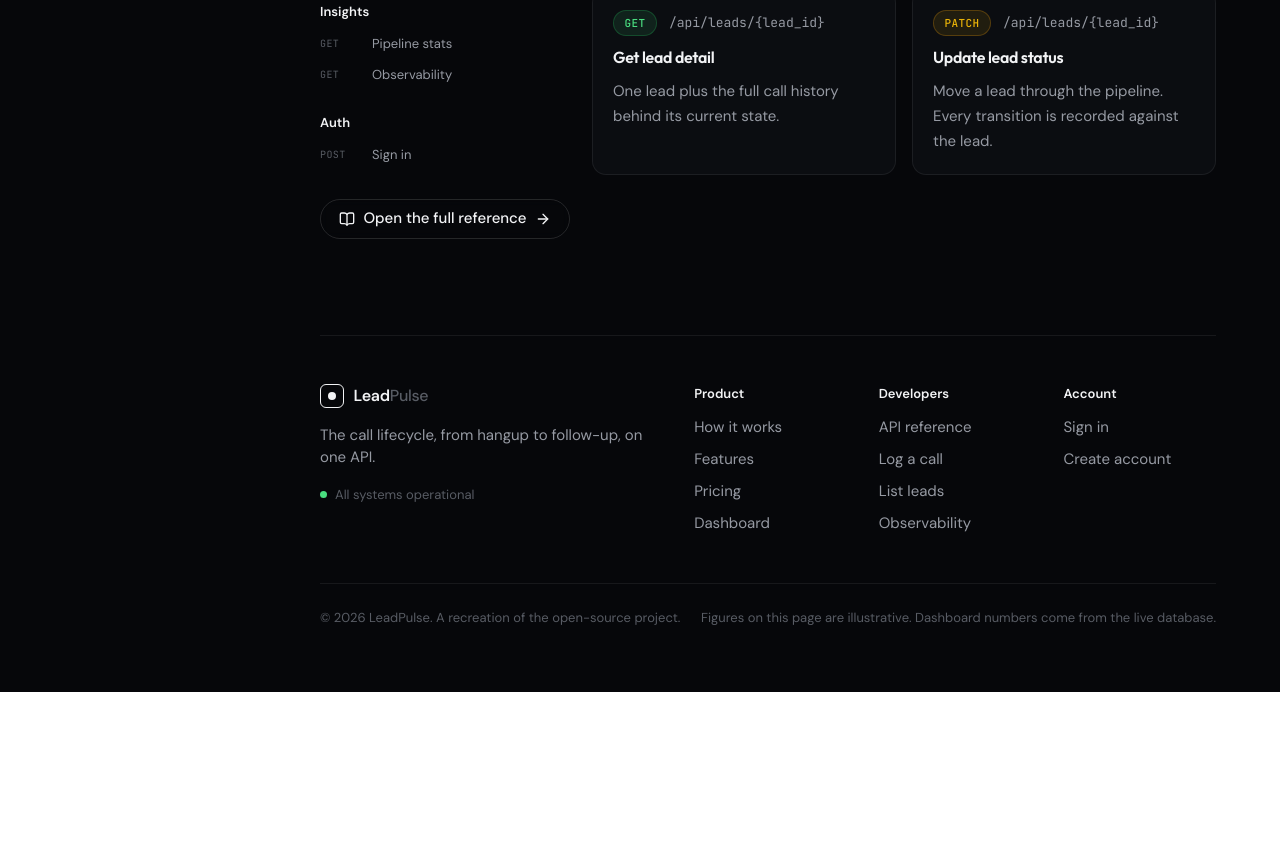
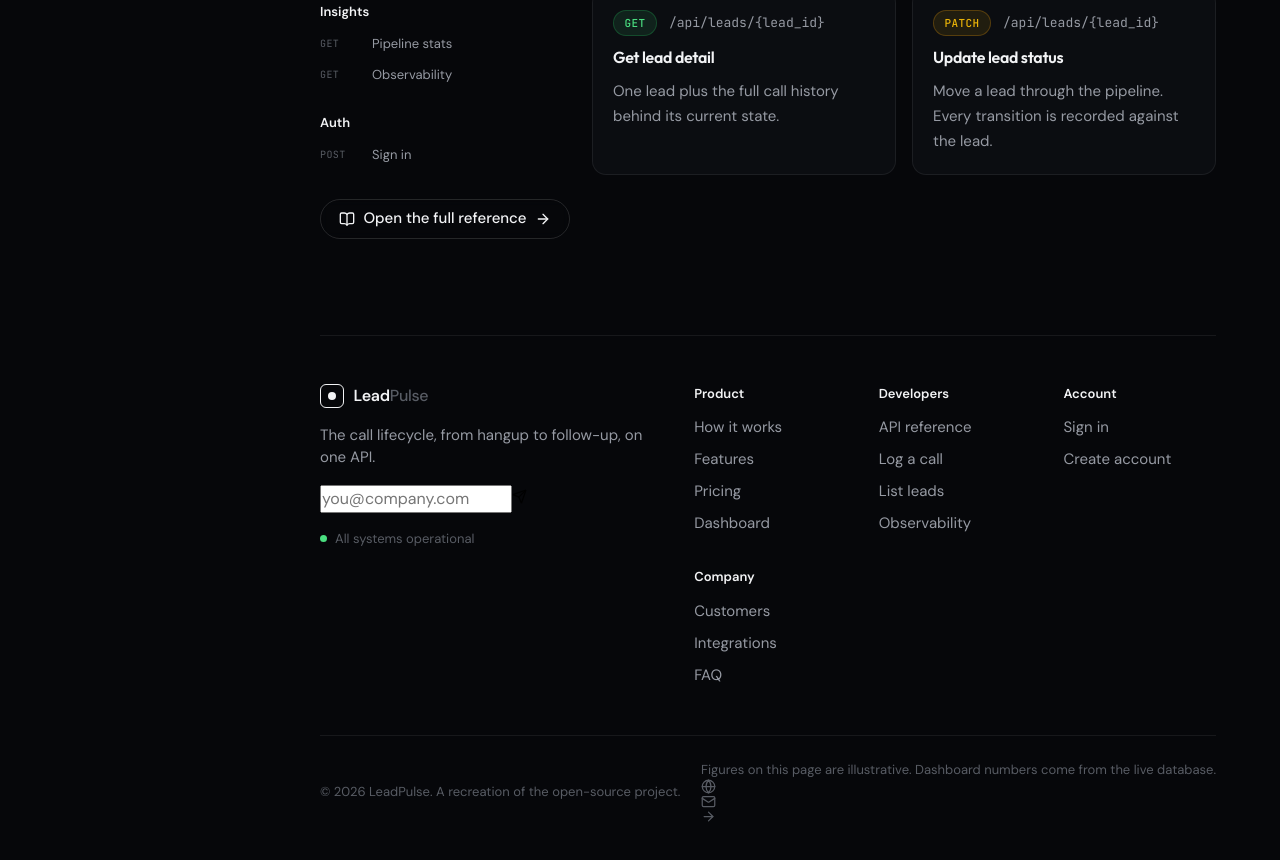
Before and after one commit to Aadi-110i/LeadPulse, a React (Vite) app: page / in a window 1280 px wide. Shown: the part 5920-6780 px from the top of the page. Before the commit the page ends 6612 px from the top, so only its background shows below. Built offline with nearby package versions, Linux system fonts and the light colour scheme.

Commit message:
feat(landing): rebuild the footer with a newsletter and link columns

```diff
--- a/src/pages/Landing/sections/SiteFooter.jsx
+++ b/src/pages/Landing/sections/SiteFooter.jsx
@@ -1,4 +1,5 @@
 import { Link } from 'react-router-dom';
+import { ArrowRight, Globe, Mail, Send } from 'lucide-react';
 import styles from '../Landing.module.css';
 
 const COLUMNS = [
@@ -27,6 +28,14 @@ const COLUMNS = [
       { label: 'Create account', to: '/signup' },
     ],
   },
+  {
+    title: 'Company',
+    links: [
+      { label: 'Customers', href: '#customers' },
+      { label: 'Integrations', href: '#integrations' },
+      { label: 'FAQ', href: '#faq' },
+    ],
+  },
 ];
 
 export default function SiteFooter() {
@@ -45,6 +54,28 @@ export default function SiteFooter() {
           <p className={styles.footerTagline}>
             The call lifecycle, from hangup to follow-up, on one API.
           </p>
+
+          <form
+            className={styles.newsletter}
+            onSubmit={(event) => event.preventDefault()}
+            aria-label="Subscribe to release notes"
+          >
+            <label className="visually-hidden" htmlFor="footer-email">
+              Email address
+            </label>
+            <input
+              id="footer-email"
+              type="email"
+              name="email"
+              className={styles.newsletterInput}
+              placeholder="you@company.com"
+              autoComplete="email"
+            />
+            <button type="submit" className={styles.newsletterButton} aria-label="Subscribe">
+              <Send size={15} aria-hidden="true" />
+            </button>
+          </form>
+
           <p className={styles.footerStatus}>
             <span className={styles.statusDot} aria-hidden="true" />
             All systems operational
@@ -77,9 +108,26 @@ export default function SiteFooter() {
 
       <div className={styles.footerBottom}>
         <p>© {new Date().getFullYear()} LeadPulse. A recreation of the open-source project.</p>
-        <p className={styles.footerBottomNote}>
-          Figures on this page are illustrative. Dashboard numbers come from the live database.
-        </p>
+
+        <div className={styles.footerBottomMeta}>
+          <span className={styles.footerBottomNote}>
+            Figures on this page are illustrative. Dashboard numbers come from the live database.
+          </span>
+          <span className={styles.footerSocial}>
+            <a href="https://github.com/Aadi-110i/LeadPulse" className={styles.footerSocialLink}>
+              <Globe size={15} aria-hidden="true" />
+              <span className="visually-hidden">Repository</span>
+            </a>
+            <a href="mailto:hello@leadpulse.dev" className={styles.footerSocialLink}>
+              <Mail size={15} aria-hidden="true" />
+              <span className="visually-hidden">Email us</span>
+            </a>
+            <Link to="/docs" className={styles.footerSocialLink}>
+              <ArrowRight size={15} aria-hidden="true" />
+              <span className="visually-hidden">Documentation</span>
+            </Link>
+          </span>
+        </div>
       </div>
     </footer>
   );
```
